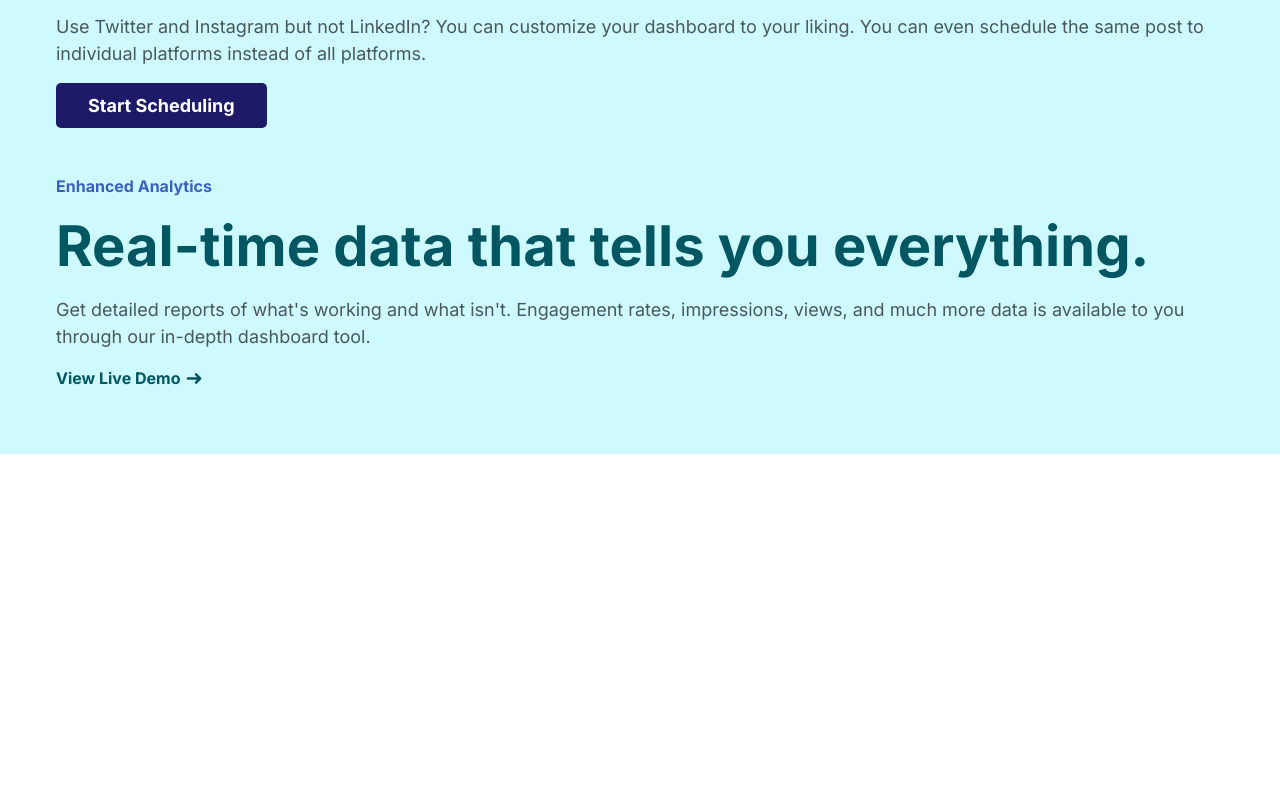
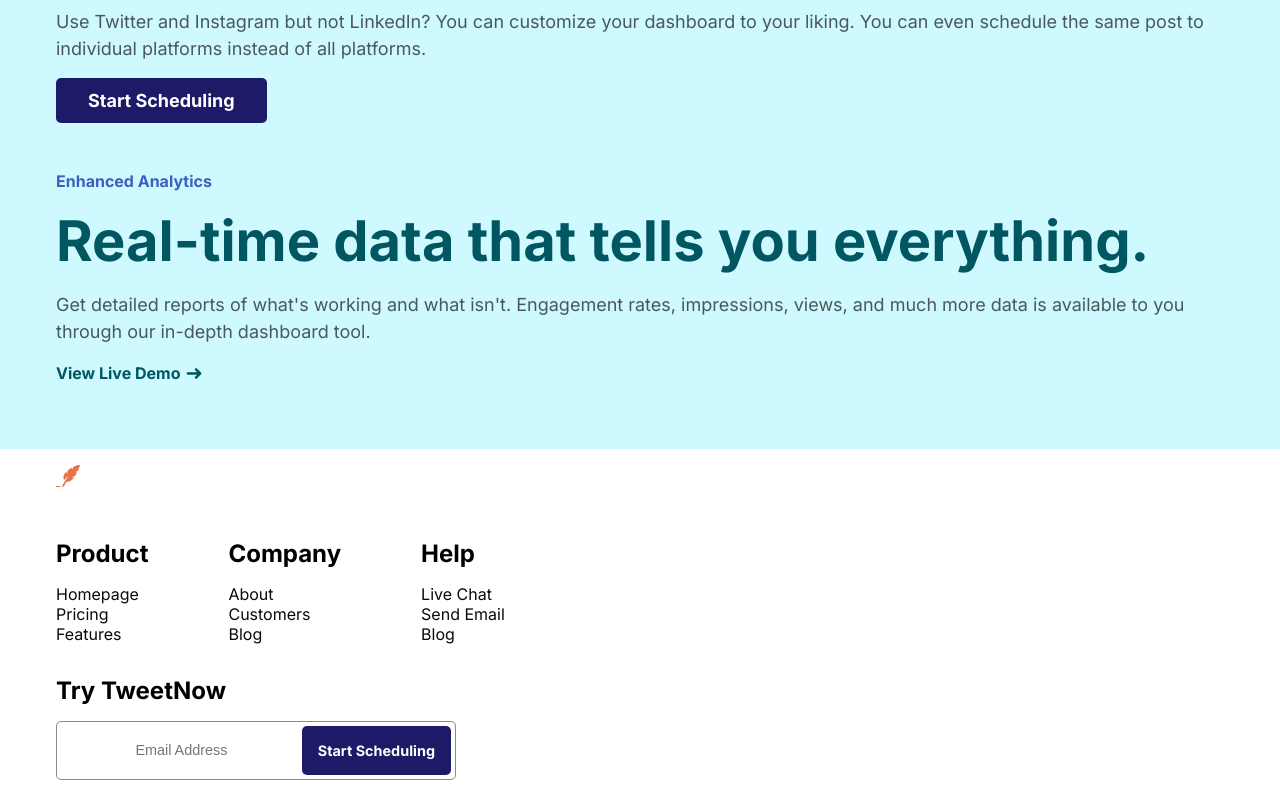
Before and after one commit to donta514/timenow-lp, a website: page index.html in a window 1280 px wide. Shown: the part 1149-1945 px from the top of the page. Before the commit the page ends 1619 px from the top, so only its background shows below. Drawn offline with Linux system fonts and the light colour scheme.

```diff
--- a/index.html
+++ b/index.html
@@ -115,6 +115,48 @@
           </div>
         </div>
       </section>
+
+      <footer class="container">
+        <img src="/Assets/Logo.svg" />
+        <div class="footer">
+          <div class="product">
+            <h2>Product</h2>
+            <ul>
+              <li><a href="#">Homepage</a></li>
+              <li><a href="#">Pricing</a></li>
+              <li><a href="#">Features</a></li>
+            </ul>
+          </div>
+          <div class="help">
+            <h2>Company</h2>
+            <ul>
+              <li><a href="#">About</a></li>
+              <li><a href="#">Customers</a></li>
+              <li><a href="#">Blog</a></li>
+            </ul>
+          </div>
+          <div class="company">
+            <h2>Help</h2>
+            <ul>
+              <li><a href="#">Live Chat</a></li>
+              <li><a href="#">Send Email</a></li>
+              <li><a href="#">Blog</a></li>
+            </ul>
+          </div>
+        </div>
+        <div class="tweetnow">
+          <h2>Try TweetNow</h2>
+          <form action="#">
+            <input
+              type="email"
+              id="email"
+              name="email"
+              placeholder="Email Address"
+            />
+            <a class="cta-btn">Start Scheduling</a>
+          </form>
+        </div>
+      </footer>
     </main>
 
     <!-- <main>
--- a/scss/style.scss
+++ b/scss/style.scss
@@ -41,6 +41,10 @@
   line-height: 1.5;
 }
 
+li {
+  list-style: none;
+}
+
 * {
   box-sizing: border-box;
   padding: 0;
@@ -57,11 +61,11 @@
   margin: 0 auto;
 }
 
-.grid {
-  display: grid;
-  grid-template-columns: repeat(2, minmax(0, 1fr));
-  grid-auto-flow: column;
-}
+// .grid {
+//   display: grid;
+//   grid-template-columns: repeat(2, minmax(0, 1fr));
+//   grid-auto-flow: column;
+// }
 
 section {
   padding-top: 1rem;
@@ -176,6 +180,7 @@
     display: grid;
     grid-template-columns: repeat(2, minmax(0, 1fr));
     grid-auto-flow: column;
+    gap: 10px;
   }
   .hero-section-1 {
     h1 {
@@ -330,6 +335,59 @@
   }
 }
 
+.footer {
+  display: grid;
+  grid-template-columns: repeat(2, minmax(0, 1fr));
+  align-items: center;
+  margin: 2rem 0;
+  h2 {
+    font-family: var(--font-body);
+    margin: 1rem 0;
+  }
+  a {
+    text-decoration: none;
+    font-family: var(--font-body);
+    color: var(--main-black);
+  }
+  .product,
+  .help,
+  .company {
+    margin-right: 5rem;
+  }
+
+  @media screen and (min-width: 600px) {
+    display: flex;
+    flex-wrap: wrap;
+  }
+}
+.tweetnow {
+  margin: 1rem 0;
+  h2 {
+    font-family: var(--font-body);
+    margin: 1rem 0;
+  }
+  form {
+    max-width: 400px;
+    display: flex;
+    flex-direction: row;
+    border: 1px solid #0a0a0b7a;
+    border-radius: 5px;
+    padding: 4px;
+    input {
+      flex-grow: 2;
+      border: none;
+      font-size: clamp(0.875rem, calc(0.8659rem + 0.0455vw), 0.9rem);
+      text-align: center;
+    }
+    a {
+      padding: 1rem;
+      text-align: center;
+      font-size: clamp(0.875rem, calc(0.8659rem + 0.0455vw), 0.9rem);
+      text-decoration: none;
+    }
+  }
+}
+
 // .topfold {
 //   h1,
 //   p {
```
Also changed, not shown: css/style.css, css/style.min.css.
